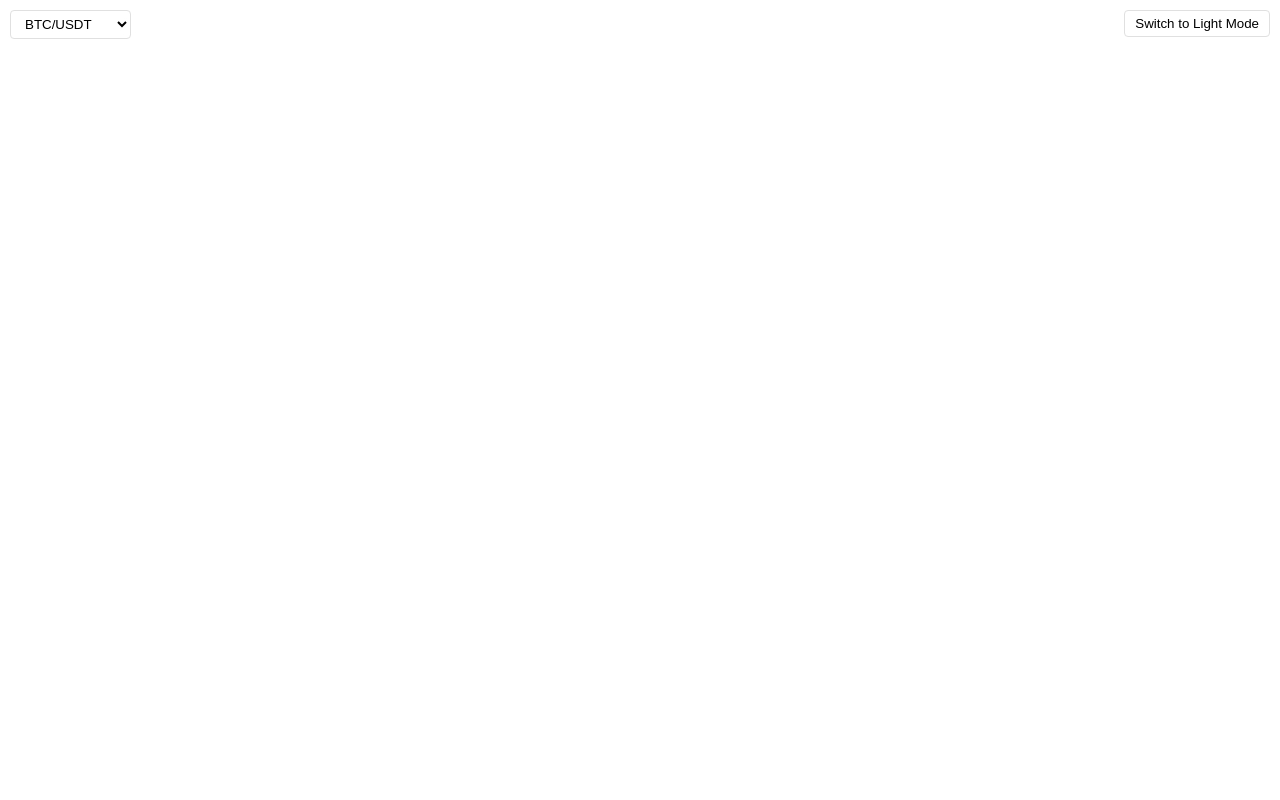
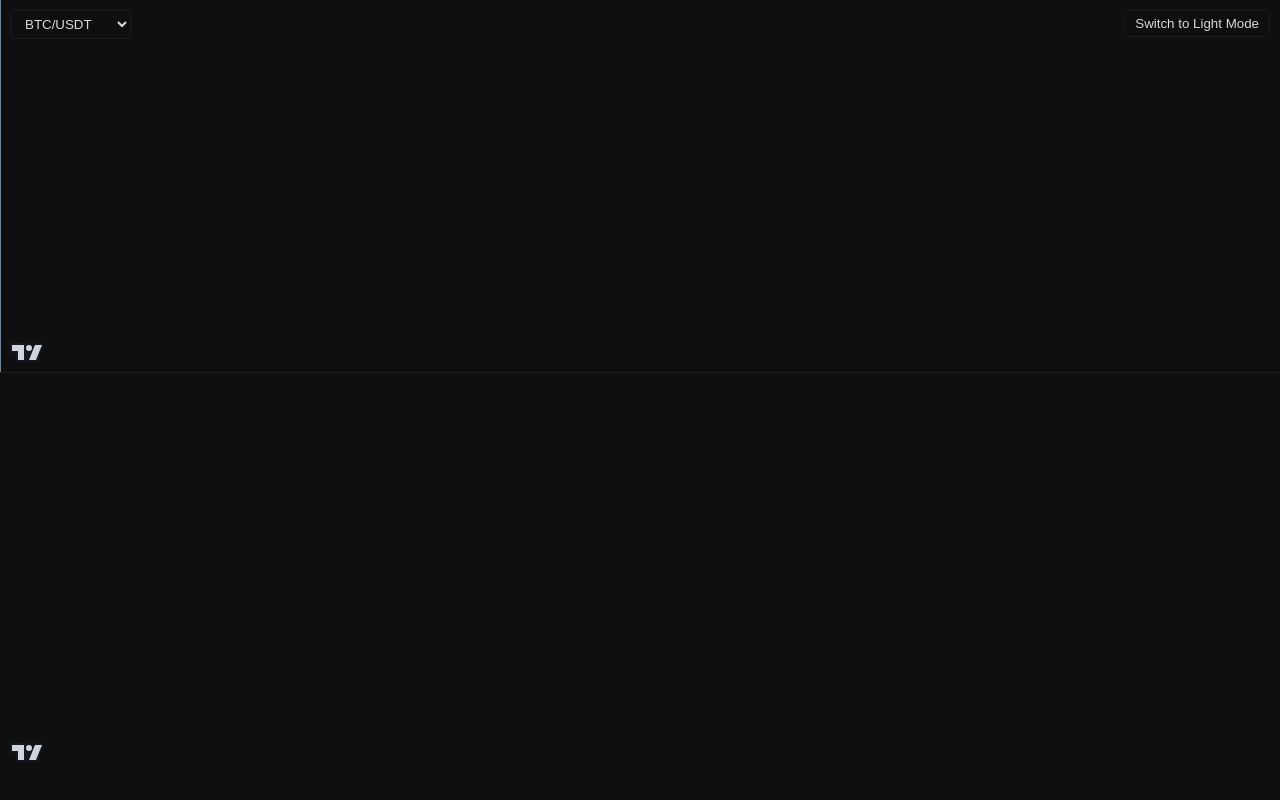
Before and after one commit to repeat98/crypto-tick-rsi, a website: page docs/index.html in a window 1280 px wide. Drawn offline with Linux system fonts and the light colour scheme; the site is published under a folder, as on GitHub Pages, so addresses that start at the root find nothing; no server answers.

Commit message:
chore: update base path in vite.config.ts and adjust script source in index.html for local deployment

```diff
--- a/docs/index.html
+++ b/docs/index.html
@@ -52,7 +52,7 @@
     #symbol { left: 10px; }
     #theme-toggle { right: 10px; }
   </style>
-  <script type="module" crossorigin src="/crypto-tick-rsi/assets/index-uKdN6EA7.js"></script>
+  <script type="module" crossorigin src="./assets/index-uKdN6EA7.js"></script>
 </head>
 <body>
   <select id="symbol">
--- a/vite.config.ts
+++ b/vite.config.ts
@@ -5,7 +5,7 @@
 export default defineConfig({
   // point Vite at your UI folder
   root: 'src/ui',
-  base: '/crypto-tick-rsi/',
+  base: './',
 
   // so imports like `import { ChartManager } from '@/charts/chartManager'` still work
   plugins: [tsconfigPaths()],
```
Also changed, not shown: 1 other file.
